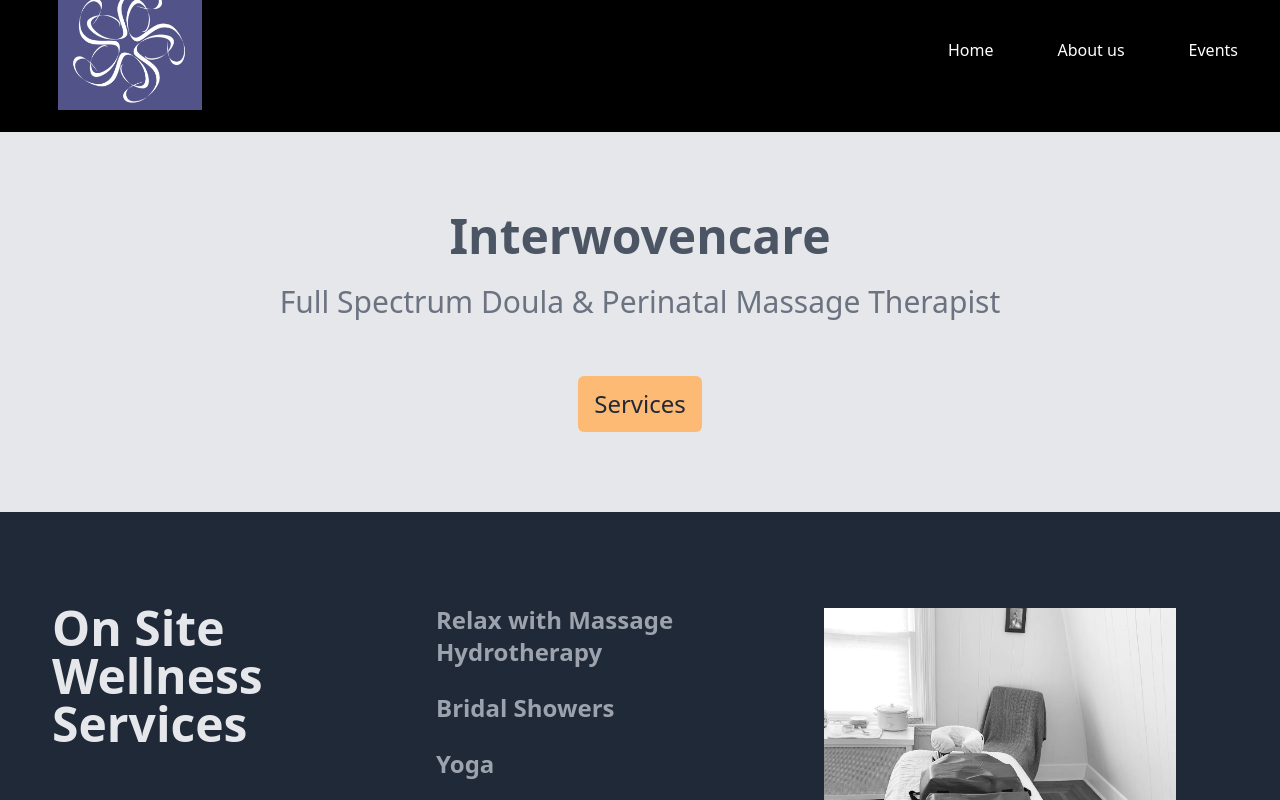
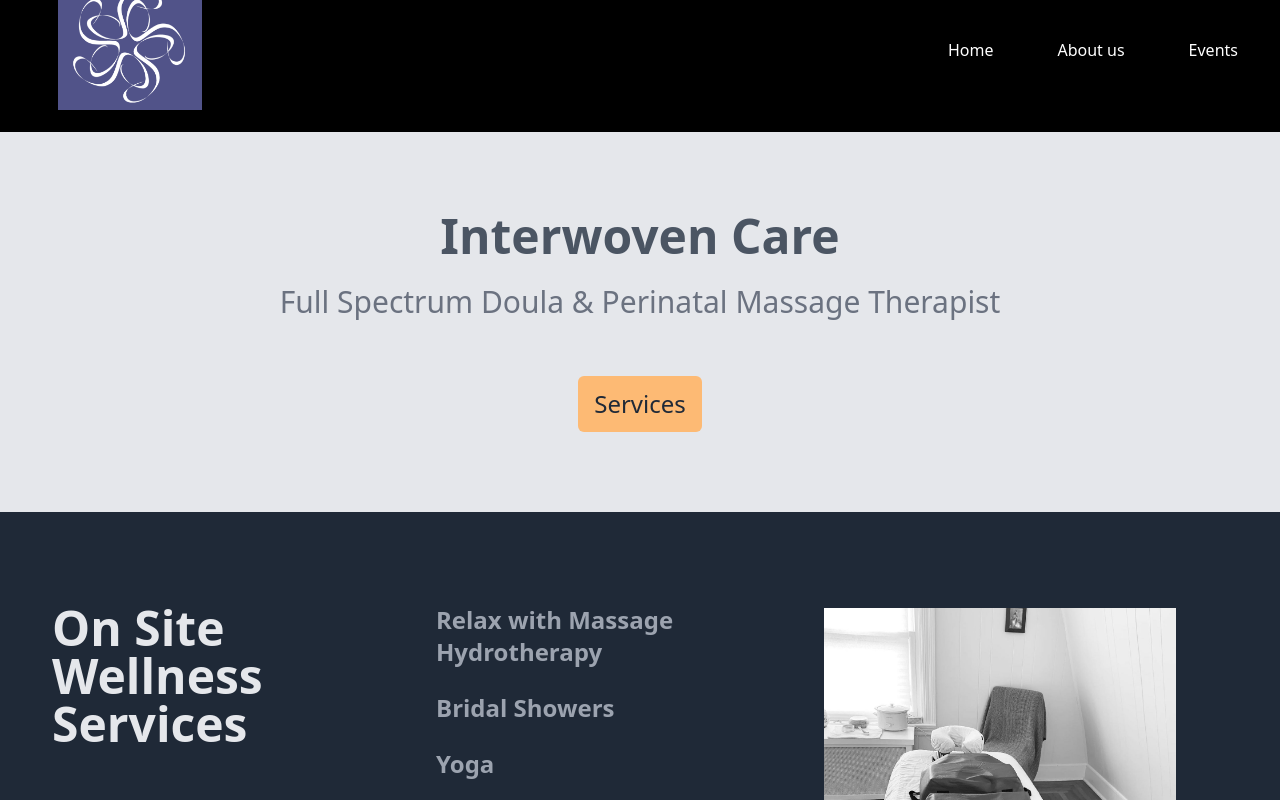
Before and after one commit to AntonBrito/next-iwc-wb, a Next.js app: page / in a window 1280 px wide. Shown: the top 800 px of the page. Built offline with nearby package versions, Linux system fonts and the light colour scheme.

Commit message:
Fixed a typo on the main title

```diff
--- a/components/HeaderSection.js
+++ b/components/HeaderSection.js
@@ -8,7 +8,7 @@
             // Trokal pa cor d tras-preto
             <div className="flex bg-gray-200 py-20 px-10 flex-col items-center ">
                 <h1 className="text-5xl  text-gray-600 font-bold">
-                Interwovencare
+                Interwoven Care
                 </h1>
                <br></br>
                 <p className="text-3xl text-gray-500 fonte-bold">
```
